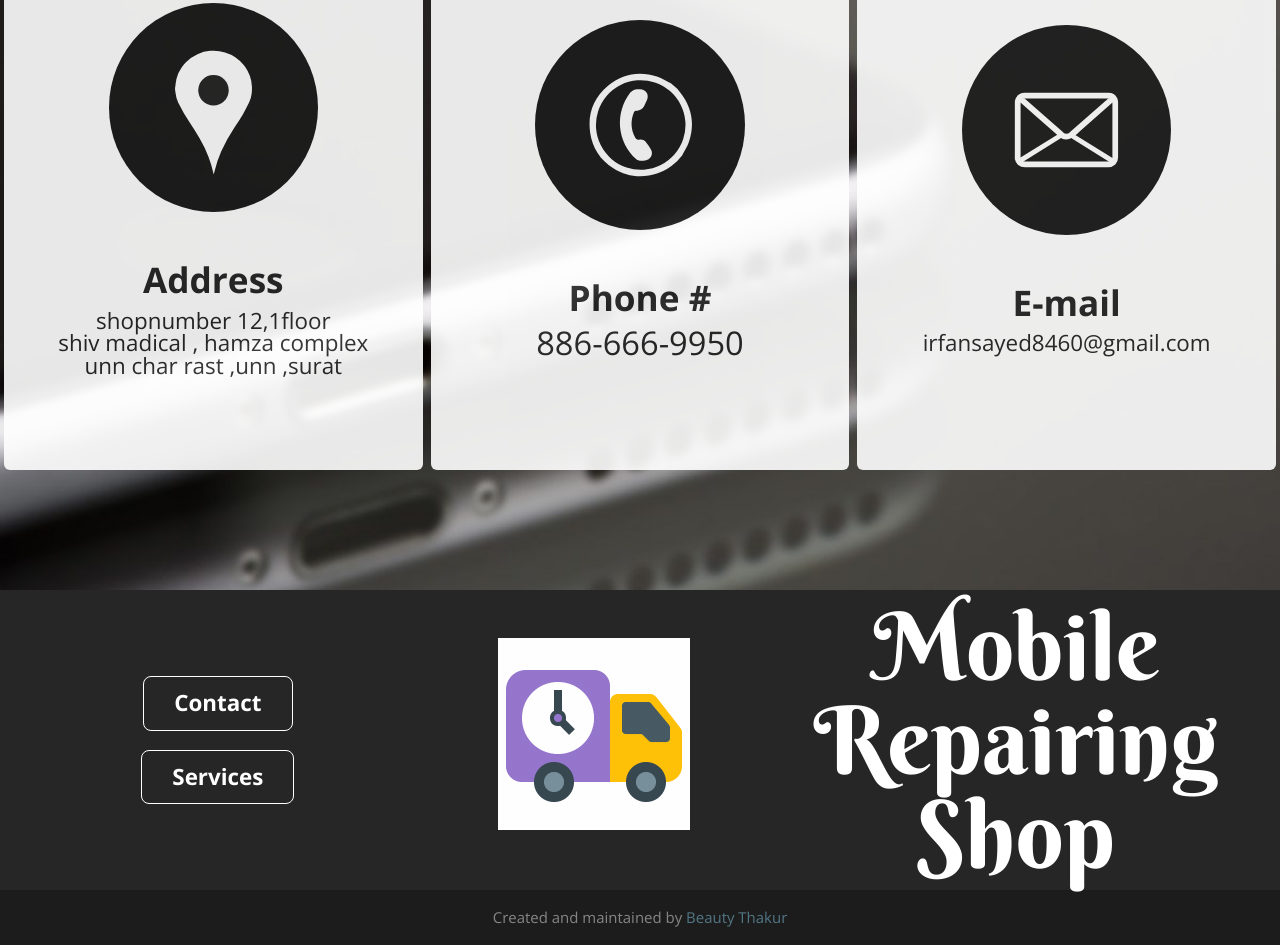
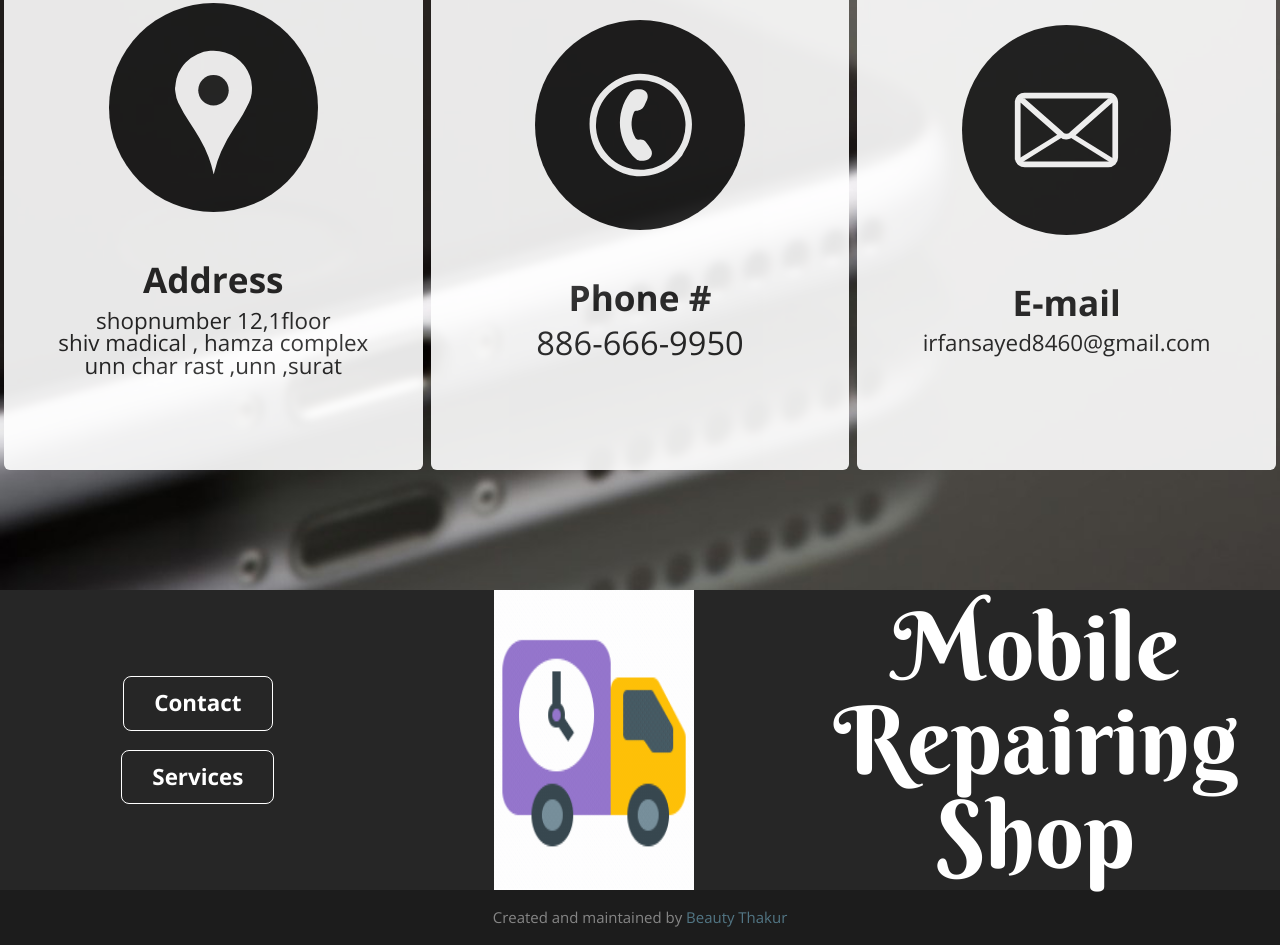
Before and after one commit to beautythakur/MobileRepairing.github.io, a website: page index.html in a window 1280 px wide. Shown: the part 2727-3672 px from the top of the page. Drawn offline with nearby package versions, Linux system fonts and the light colour scheme.

Commit message:
Update index.html

```diff
--- a/index.html
+++ b/index.html
@@ -383,10 +383,7 @@
                     <div class="footer-button button button-clear contact-footer"><h5>Contact</h5></div>
                     <div class="footer-button button button-clear contact-footer"><a href="services.html"><h5>Services</h5></a></div>
                 </div>
-                <div>
-                    <br>
-                    <br>
-                    <br>
+                <div class="footer-logo flx col-3 center">
                     <img src="images/delivery.gif" alt="footer-logo">
                 </div>
                 <div class="footer-type flx col-3">
```
